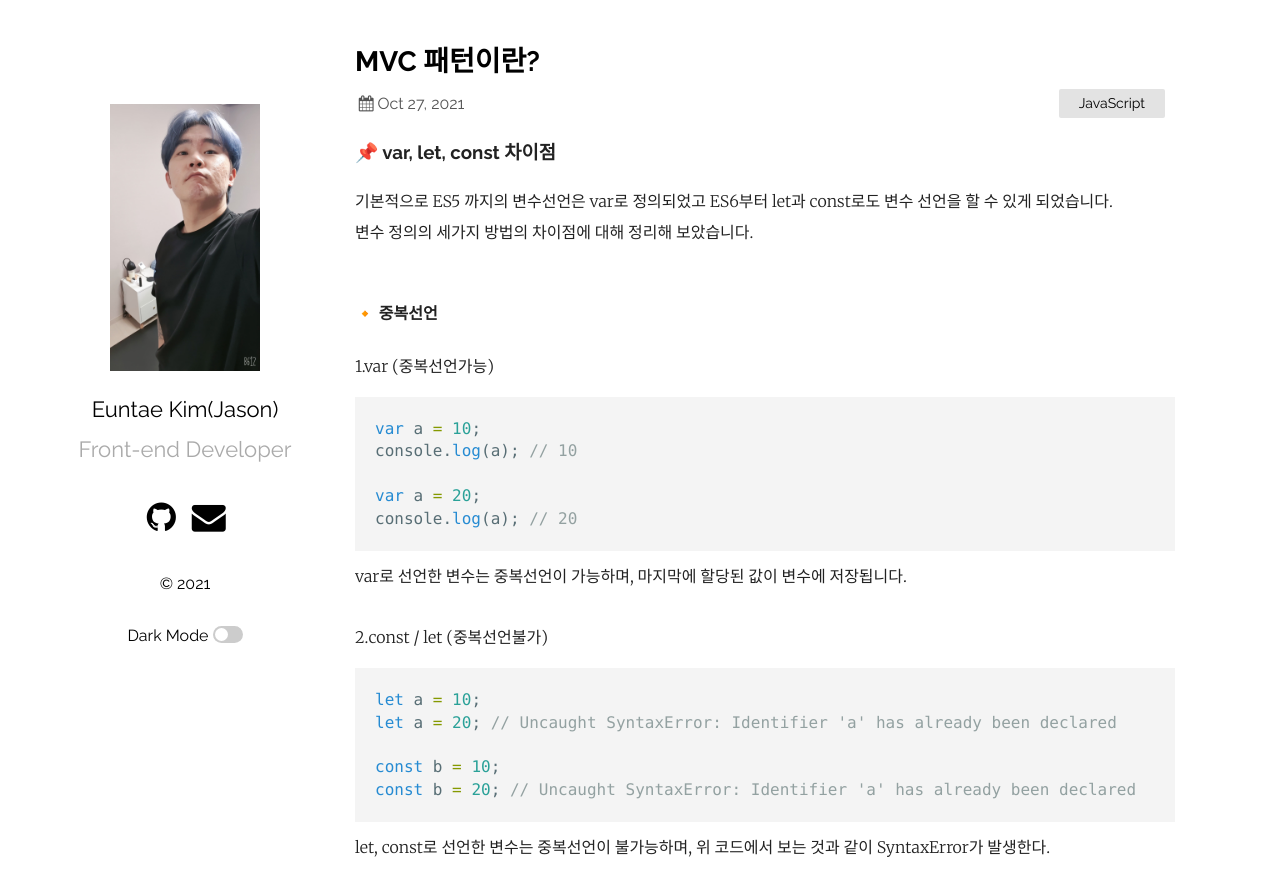
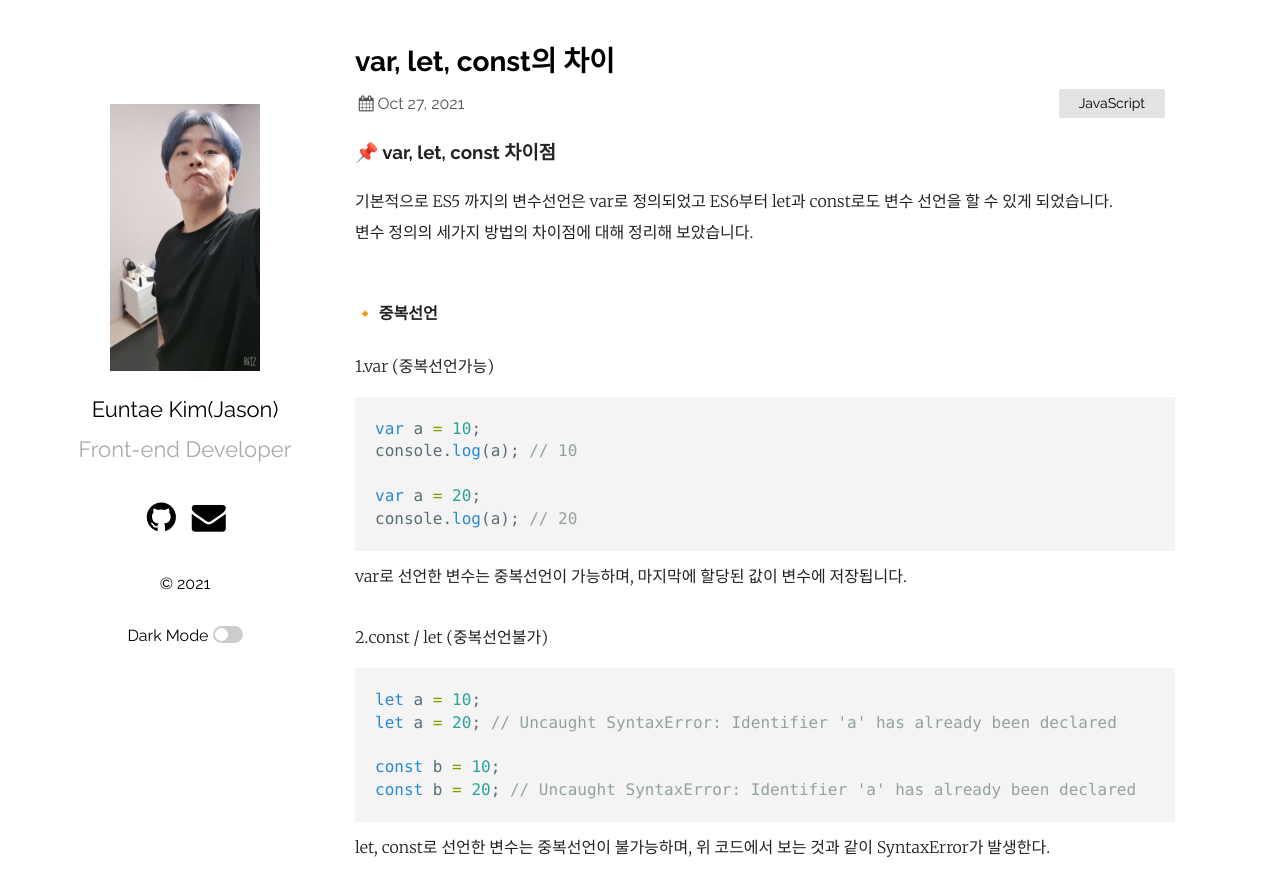
Before and after one commit to hurima90-kim/hurima90-kim.github.io, a Jekyll site: the page built from _posts/2021-10-27-변수선언방식차이.markdown, in a window 1280 px wide and 900 px high. Shown: the top 896 px of the window. Built offline with Jekyll 4.4.1, drawn with Linux system fonts in a browser that asks for light colours.

Commit message:
변수선언방식차이 포스팅 내용 수정 업로드

```diff
--- a/_posts/2021-10-27-변수선언방식차이.markdown
+++ b/_posts/2021-10-27-변수선언방식차이.markdown
@@ -1,6 +1,6 @@
 ---
 layout: post
-title: "MVC 패턴이란?"
+title: "var, let, const의 차이"
 date: 2021-10-27 11:11:00
 categories: JavaScript
 ---
```
